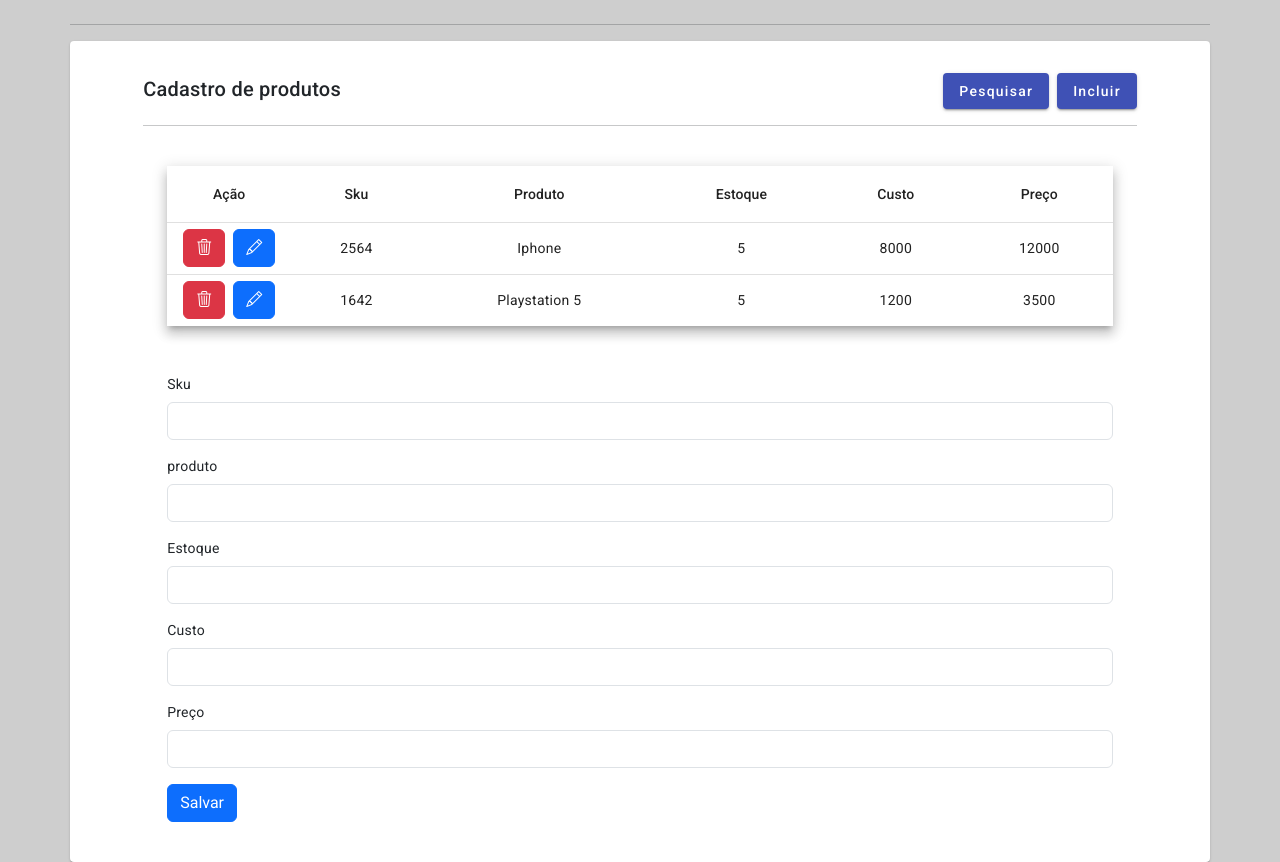
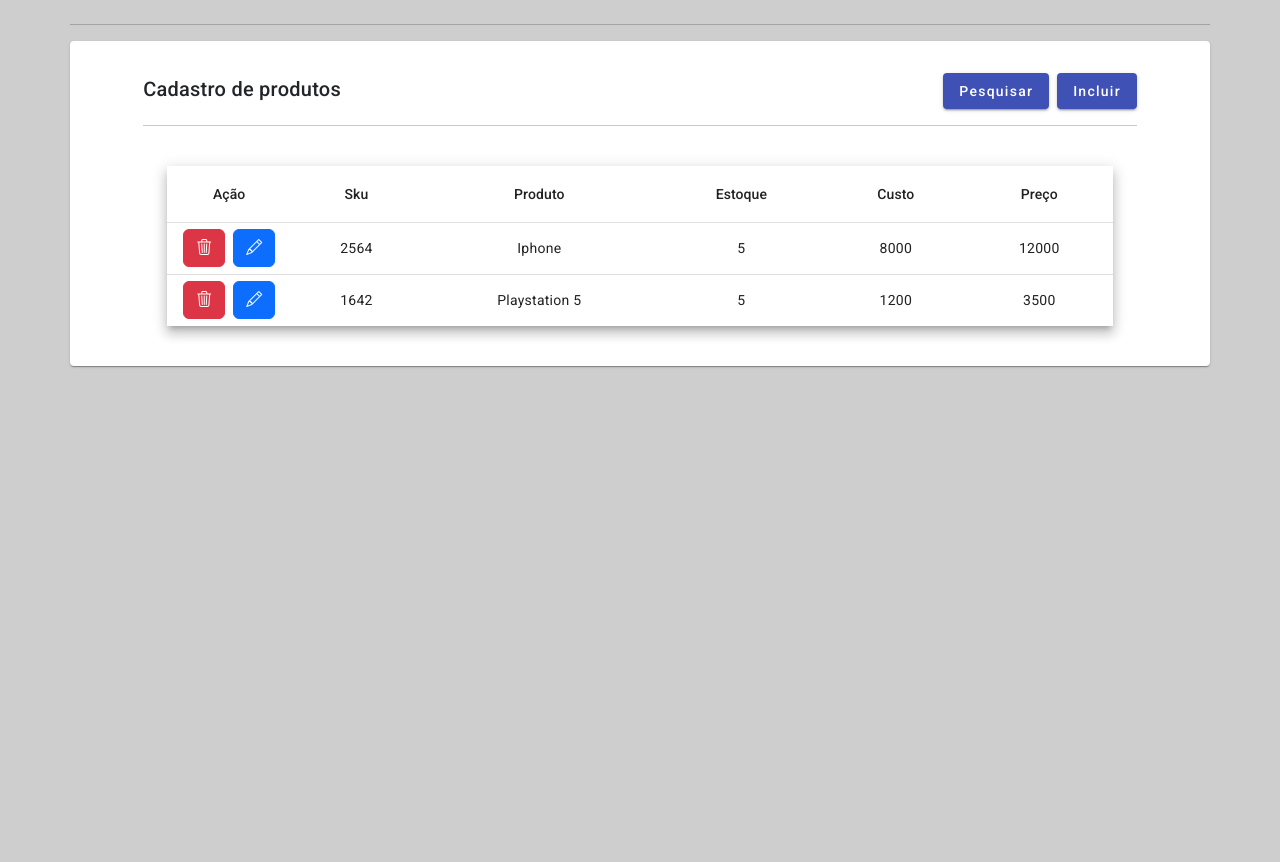
Before and after one commit to Navarriin/CadastroProdutos, an Angular app: page / in a window 1280 px wide. After the commit the page ends 824 px from the top, so only its background shows below. Built offline with nearby package versions, Linux system fonts and the light colour scheme; data requests are answered from the project's data file.

Commit message:
finalizaçao do metodo PUT com sucesso

```diff
--- a/src/app/components/table/table.component.html
+++ b/src/app/components/table/table.component.html
@@ -9,7 +9,7 @@
             <div class="d-flex justify-content-between col-sm-6 gap-2">
               <button type="button" class="btn btn-danger" (click)="deleteProduct(element.id)"><i
                   class="bi bi-trash3"></i></button>
-              <button type="button" class="btn btn-primary" (click)="updateProduct(element)"><i
+              <button type="button" class="btn btn-primary" (click)="fillingOutTheForm(element)"><i
                   class="bi bi-pencil"></i></button>
             </div>
           </td>
@@ -45,30 +45,31 @@
 
       </table>
 
-      <form class="mt-5" [formGroup]="formGroupUpdate">
-        <div class="mb-3">
+      <div *ngIf="show">
+        <form class=" mt-5 d-flex flex-wrap gap-2" [formGroup]="formGroupUpdate">
+          <div class="mb-3 col-2">
             <label for="sku" class="form-label">Sku</label>
             <input type="text" class="form-control" id="sku" formControlName="sku">
           </div>
-        <div class="mb-3">
+          <div class="mb-3 col-9">
             <label for="product" class="form-label">produto</label>
             <input type="text" class="form-control" id="product" formControlName="product">
           </div>
-        <div class="mb-3">
+          <div class="mb-3 col-4">
             <label for="stock" class="form-label">Estoque</label>
             <input type="text" class="form-control" id="stock" formControlName="stock">
           </div>
-        <div class="mb-3">
+          <div class="mb-3 col-4">
             <label for="cost" class="form-label">Custo</label>
             <input type="text" class="form-control" id="cost" formControlName="cost">
           </div>
-        <div class="mb-3">
+          <div class="mb-3 col-3">
             <label for="price" class="form-label">Preço</label>
             <input type="text" class="form-control" id="price" formControlName="price">
           </div>
-        <button type="button" class="btn btn-primary">Salvar</button>
         </form>
-
+        <button type="button" class="btn btn-primary" (click)="putProduct(formGroupUpdate.value)">Salvar</button>
       </div>
     </div>
   </div>
+</div>
--- a/src/app/components/table/table.component.ts
+++ b/src/app/components/table/table.component.ts
@@ -14,11 +14,13 @@ import {
   ReactiveFormsModule,
   Validators,
 } from '@angular/forms';
+import { CommonModule } from '@angular/common';
 
 @Component({
   selector: 'app-table',
   standalone: true,
   imports: [
+    CommonModule,
     MatTableModule,
     MatButtonModule,
     MatDividerModule,
@@ -38,6 +40,8 @@ export class TableComponent {
     'cost',
     'price',
   ];
+
+  show: boolean = false;
 
   formGroupUpdate: FormGroup = new FormGroup({
     id: new FormControl(''),
@@ -62,11 +66,19 @@ export class TableComponent {
     this.productsApi.post(body).subscribe(() => this.getProducts());
   }
 
-  updateProduct(body: Products): void {
-    this.formGroupUpdate.patchValue(body);
+  putProduct(body: Products): void {
+    this.productsApi.update(body).subscribe(() => this.getProducts());
+    this.show = false;
   }
 
   deleteProduct(id: string): void {
     this.productsApi.delete(id).subscribe(() => this.getProducts());
+    this.show = false;
+    this.formGroupUpdate.reset();
+  }
+
+  fillingOutTheForm(body: Products): void {
+    this.formGroupUpdate.patchValue(body);
+    this.show = true;
   }
 }
```
Lines whose indentation alone changed are shown as unchanged.
